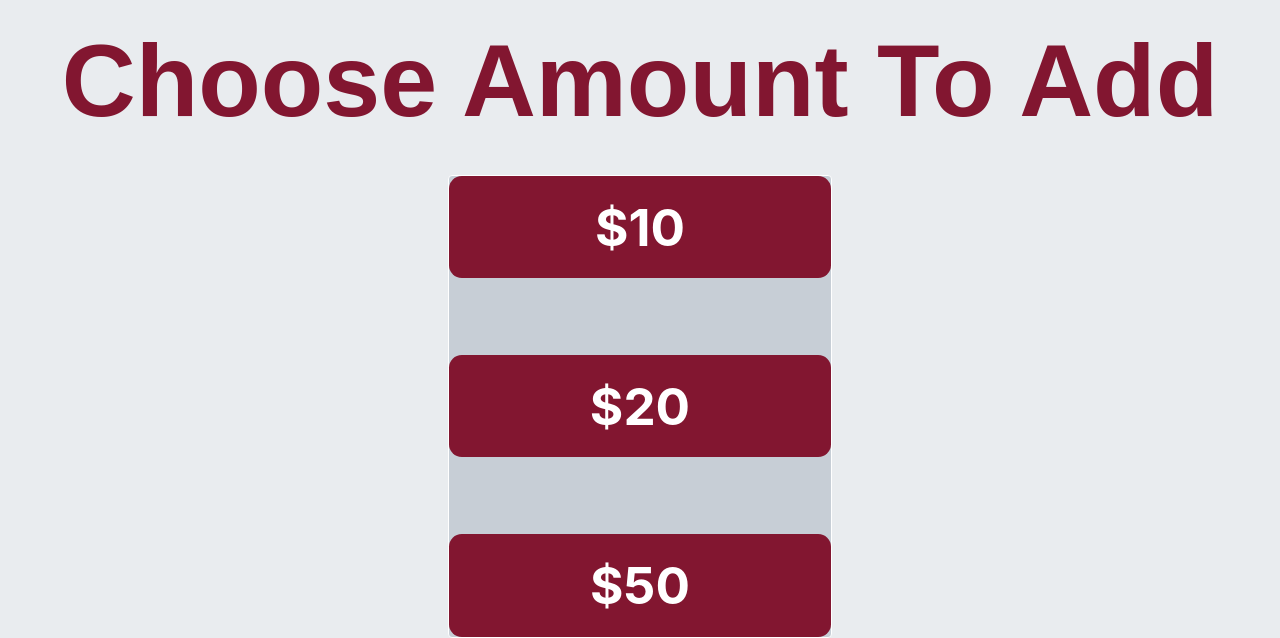
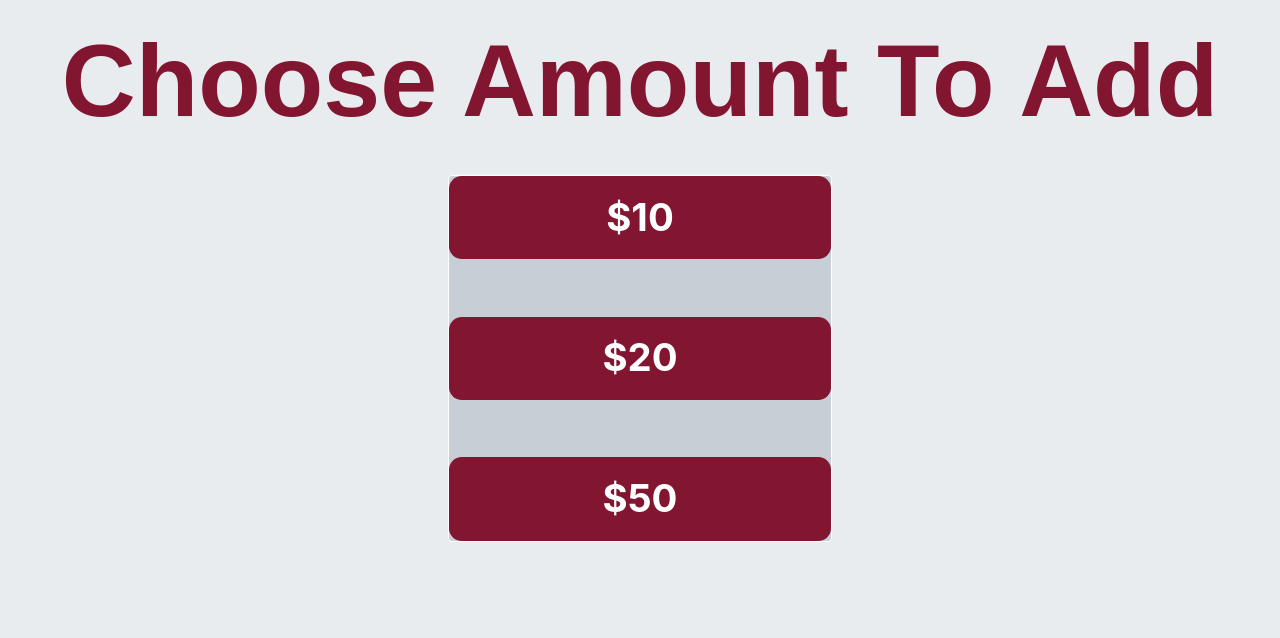
Before and after one commit to pmammino/simpool, a Flask app: template templates/add_funds.html in a window 1280 px wide. Shown: the part 324-962 px from the top of the page. After the commit the page ends 866 px from the top, so only its background shows below. Run offline with Flask 2, Linux system fonts and the light colour scheme; the template is opened without the code that fills it, so the values that code supplies are empty; some libraries are stand-ins or nearby versions.

Commit message:
Update main.css

```diff
--- a/static/css/main.css
+++ b/static/css/main.css
@@ -75,7 +75,7 @@ body {
     color: #821630;
     text-align:center;
     align: center;
-    font-size: 4vw;
+    font-size: 3vw;
     border-color: white;
 }
 
```
